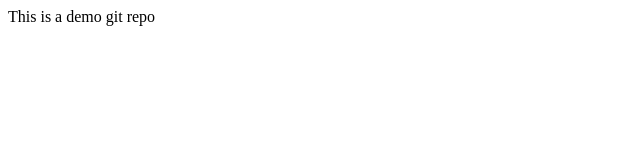
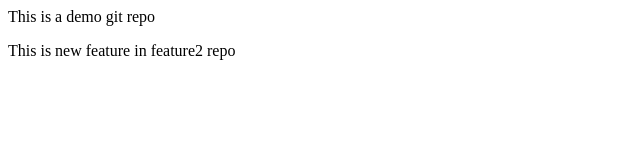
Before and after one commit to reenagupta-tech/localrepo, a plain HTML site: page index.html in a window 1280 px wide. Shown: the whole page, without its empty margins (0-640 px from the left). Drawn offline with Linux system fonts and the light colour scheme.

Commit message:
Add new feature to repo

```diff
--- a/index.html
+++ b/index.html
@@ -1 +1,2 @@
 <p>This is a demo git repo</p>
+<p>This is new feature in feature2 repo</p>
```
